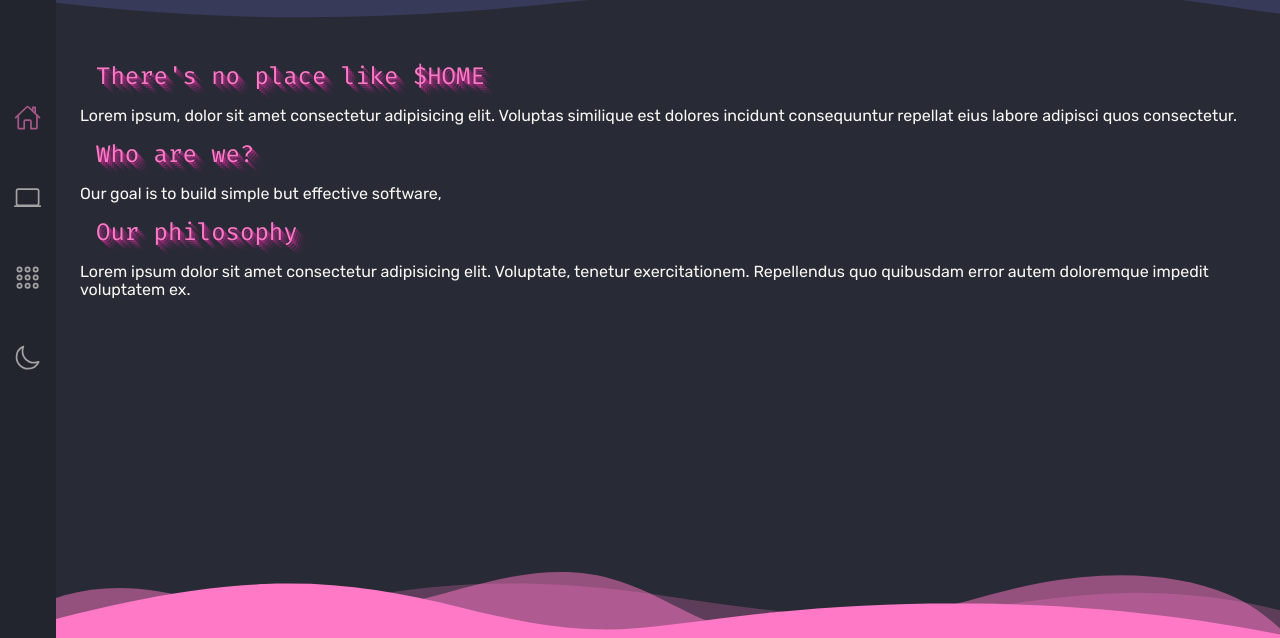
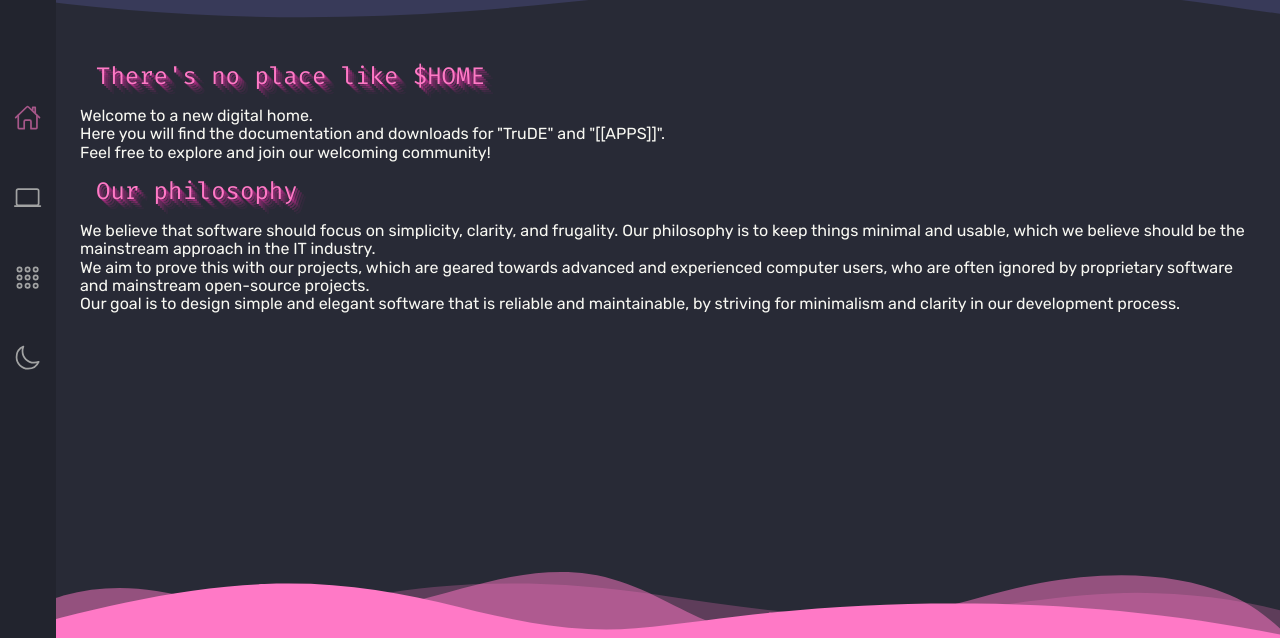
Before and after one commit to TrudeEH/XPrismWeb, a plain HTML site: page index.html in a window 1280 px wide. Shown: the part 162-800 px from the top of the page. Drawn offline with Linux system fonts and the light colour scheme.

Commit message:
Update home

```diff
--- a/index.html
+++ b/index.html
@@ -54,11 +54,14 @@
     <main>
         <article>
           <h3>There's no place like $HOME</h3>
-          <p>Lorem ipsum, dolor sit amet consectetur adipisicing elit. Voluptas similique est dolores incidunt consequuntur repellat eius labore adipisci quos consectetur.</p>
-          <h3>Who are we?</h3>
-          <p>Our goal is to build simple but effective software, </p>
+          <p>Welcome to a new digital home.<br>
+            Here you will find the documentation and downloads for "TruDE" and "[[APPS]]".<br>
+            Feel free to explore and join our welcoming community!</p>
           <h3>Our philosophy</h3>
-          <p>Lorem ipsum dolor sit amet consectetur adipisicing elit. Voluptate, tenetur exercitationem. Repellendus quo quibusdam error autem doloremque impedit voluptatem ex.</p>
+          <p>We believe that software should focus on simplicity, clarity, and frugality.
+            Our philosophy is to keep things minimal and usable, which we believe should be the mainstream approach in the IT industry.<br>
+            We aim to prove this with our projects, which are geared towards advanced and experienced computer users, who are often ignored by proprietary software and mainstream open-source projects.<br>
+            Our goal is to design simple and elegant software that is reliable and maintainable, by striving for minimalism and clarity in our development process. </p>
         </article>
     </main>
 <div class="custom-shape-divider-bottom-1670849682">
```
